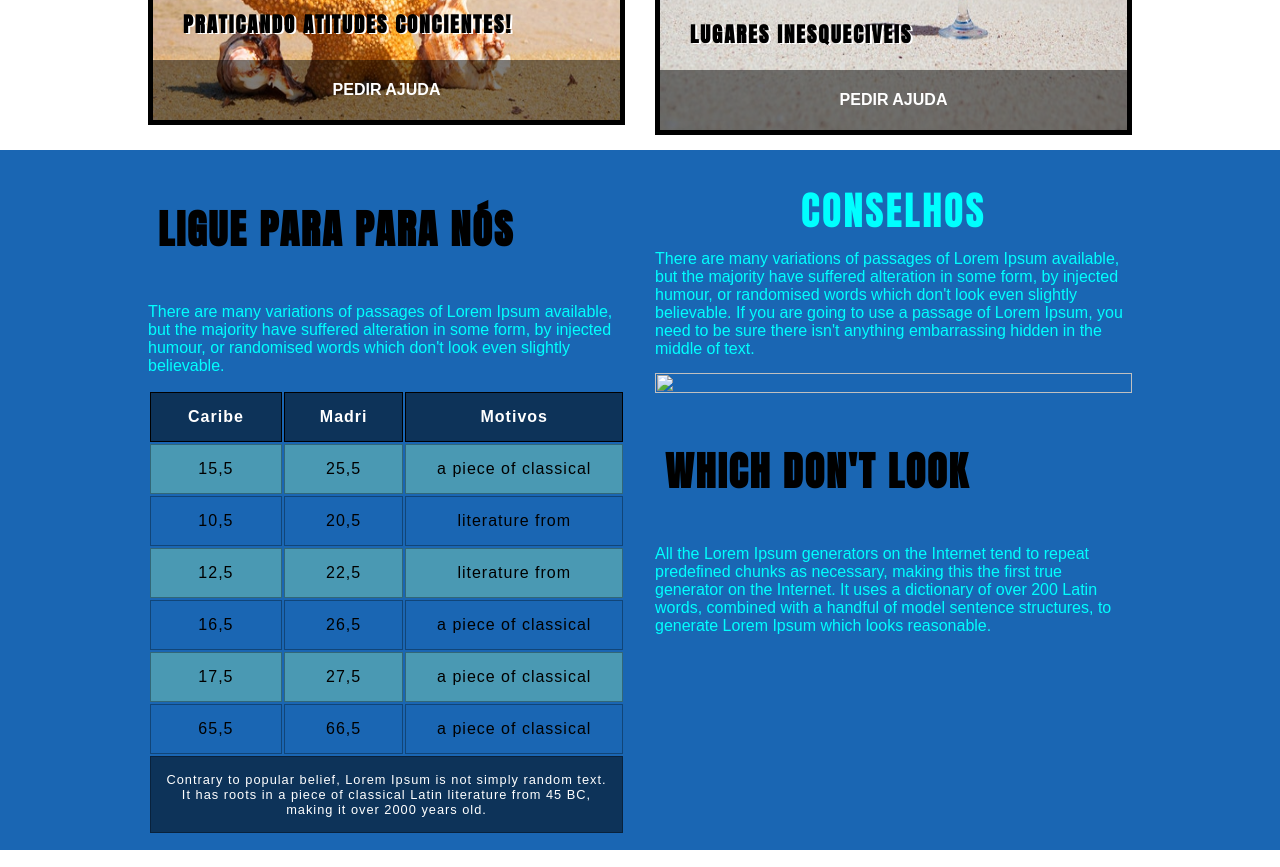
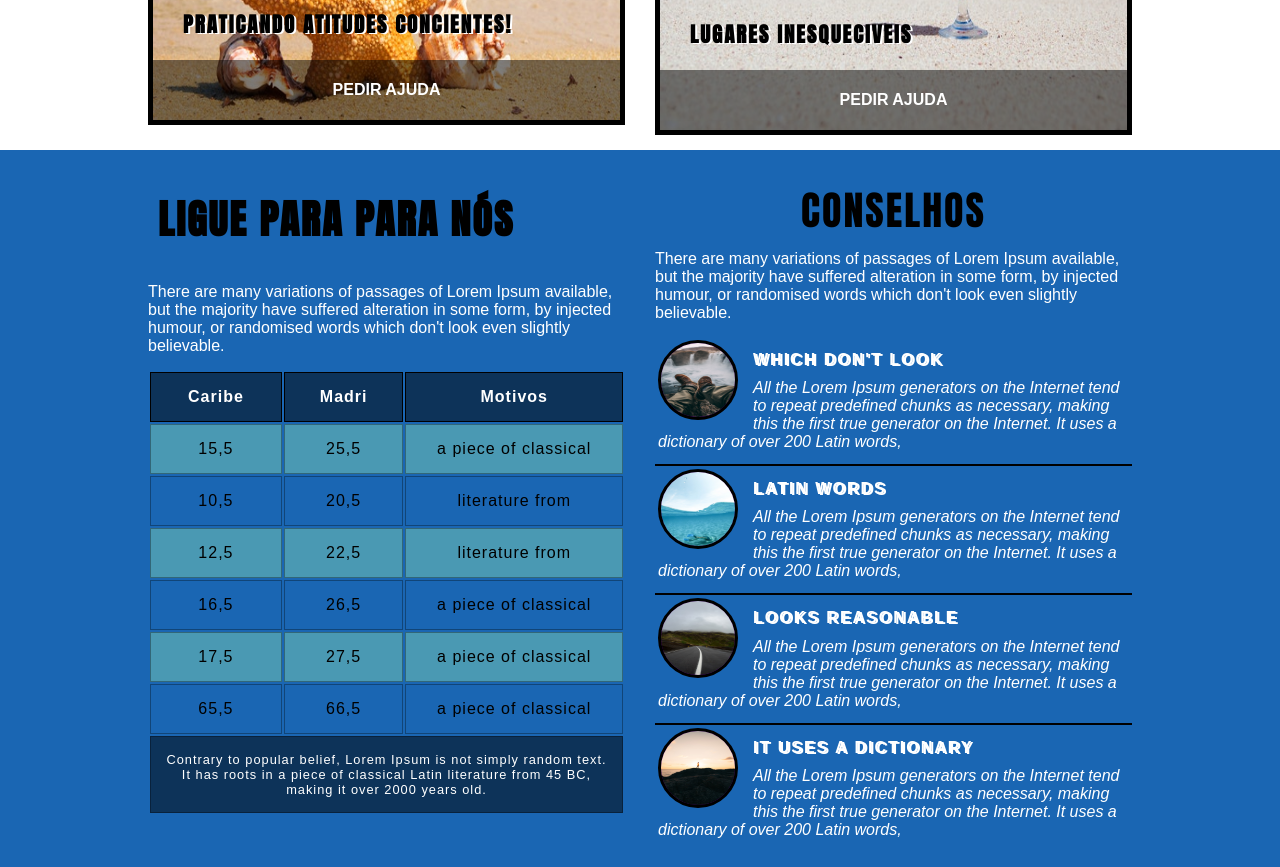
Before and after one commit to patrickbeltrao/curso-responsivo, a plain HTML site: page index.html in a window 1280 px wide. Shown: the part 1620-2487 px from the top of the page. Drawn offline with Linux system fonts and the light colour scheme.

Commit message:
Finalizando a seção 4

```diff
--- a/css/styles.css
+++ b/css/styles.css
@@ -33,18 +33,87 @@ p{
 
 
 
+
+
+
 /** SEÇÃO 4  **/
 
+
+.conselhos li img{
+    float: left;
+    margin: 0 15px 0 0;
+    width: 80px;
+    height: 80px;
+    border-radius: 50%;
+    -moz-border-radius: 50%;
+    -webkit-border-radius: 50%;
+    background-color: #430069;
+    border: 3px solid black;
+
+}
+
+.conselhos li img:hover{
+    border: 2px solid #fff;
+
+}
+
+.conselhos li:hover{
+    background-color: rgba(0,0,0, .5);
+}
+
+.conselhos li{
+    padding-left: 10px 0 20px 0;
+    border-bottom: 2px solid #000;
+    padding: 3px;
+
+}
+
+#title-sec4{
+    color: #000;
+}
+
+.div-conselhos p{
+    color: #fff;
+}
+
+.conselhos h3{
+    color: #fff;
+    font-family: Arial, Helvetica, sans-serif;
+    font-size: 1em;
+    padding: 0;
+    margin: 10px 0;
+
+}
+
+.conselhos p{
+    color: #fff;
+    font-style: italic;
+    margin-bottom: 0;
+    margin-bottom: 10px;
+}
+
+.conselhos li:last-child{
+    border-bottom: none;
+}
+
+.div-sec4-1 p{
+    color: #fff;
+}
+
+
+
+
+/**  TABELAS **/
 
 .fundo-sec4{
     color: #00ffff;
     background-color: #1a66b3;
 }
 
-.fundo-sec4 h3{
+.div-sec4-1 h3{
     text-shadow: none;
     color: #000;
-    margin: 40px 0;
+    margin: 30px 0;
 }
 
 table{
@@ -73,6 +142,10 @@ table tr th{
 table tr td{
     border: 1px solid rgba(0, 0, 0, 0.329);
     padding: 15px;
+}
+
+table tr td:hover{
+    background-color: rgba(0,0,0, .5);
 }
 
 table tbody tr:nth-child(2n+1){
--- a/index.html
+++ b/index.html
@@ -208,7 +208,7 @@
     <section class="fundo-sec4 limpa">
         <div class="conteudo">
             <div class="caixa-g-6 caixa-m-6">
-                <div class="caixa">
+                <div class="caixa div-sec4-1">
 
                     <h3>Ligue para para nós</h3>
                     <p>There are many variations of passages of Lorem Ipsum available,
@@ -274,23 +274,61 @@
             </div>
 
             <div class="caixa-g-6 caixa-m-6">
-                <div class="caixa">
-                    <h2>Conselhos</h2>
-                    <p>There are many variations of passages of Lorem Ipsum available, but the majority have suffered alteration in some form,
+                <div class="caixa div-conselhos">
+                    <h2 id="title-sec4">Conselhos</h2>
+                    <p>There are many variations of passages of Lorem Ipsum available, but the majority have suffered
+                        alteration in some form,
                         by injected humour, or randomised words which don't look even slightly believable.
-                        If you are going to use a passage of Lorem Ipsum, you need to be sure there isn't anything embarrassing hidden in
-                        the middle of text.
+
                     </p>
 
-                    <ul>
+                    <ul class="conselhos">
                         <li>
-                            <img src="#" alt="">
+                            <img src="./images/uploads/adventure-breathtaking-cliff-1904769.jpg" alt="">
                             <h3>which don't look</h3>
-                            <p>All the Lorem Ipsum generators on the Internet tend to repeat predefined chunks as necessary,
-                                making this the first true generator on the Internet. It uses a dictionary of over 200 Latin words,
-                                combined with a handful of model sentence structures, to generate Lorem Ipsum which looks reasonable.
+                            <p>All the Lorem Ipsum generators on the Internet tend to repeat predefined chunks as
+                                necessary,
+                                making this the first true generator on the Internet. It uses a dictionary of over 200
+                                Latin words,
+
                             </p>
                         </li>
+
+                        <li>
+                            <img src="./images/uploads/aqua-blue-blue-waters-2105912.jpg" alt="Foto de Symeon Ekizoglou no Pexels" title="Foto de Symeon Ekizoglou no Pexels">
+                            <h3>Latin words</h3>
+                            <p>All the Lorem Ipsum generators on the Internet tend to repeat predefined chunks as
+                                necessary,
+                                making this the first true generator on the Internet. It uses a dictionary of over 200
+                                Latin words,
+
+                            </p>
+                        </li>
+
+                        <li>
+                            <img src="./images/uploads/asphalt-atmosphere-cloudy-sky-2739010.jpg" alt="Foto de Mads Thomsen no Pexels" title="Foto de Mads Thomsen no Pexels">
+                            <h3>looks reasonable</h3>
+                            <p>All the Lorem Ipsum generators on the Internet tend to repeat predefined chunks as
+                                necessary,
+                                making this the first true generator on the Internet. It uses a dictionary of over 200
+                                Latin words,
+
+                            </p>
+                        </li>
+
+                        <li>
+                            <img src="./images/uploads/backlit-beach-dawn-2499799.jpg" alt="Foto de Stijn Dijkstra no Pexels" title="Foto de Stijn Dijkstra no Pexels">
+                            <h3> It uses a dictionary</h3>
+                            <p>All the Lorem Ipsum generators on the Internet tend to repeat predefined chunks as
+                                necessary,
+                                making this the first true generator on the Internet. It uses a dictionary of over 200
+                                Latin words,
+
+                            </p>
+                        </li>
+
+
+
                     </ul>
                 </div>
             </div>
```
Also changed, not shown: images/uploads/adventure-breathtaking-cliff-1904769.jpg (added), images/uploads/aqua-blue-blue-waters-2105912.jpg (added), images/uploads/asphalt-atmosphere-cloudy-sky-2739010.jpg (added), images/uploads/backlit-beach-dawn-2499799.jpg (added), images/uploads/bloom-blossom-dandelion-2637288.jpg (added).
